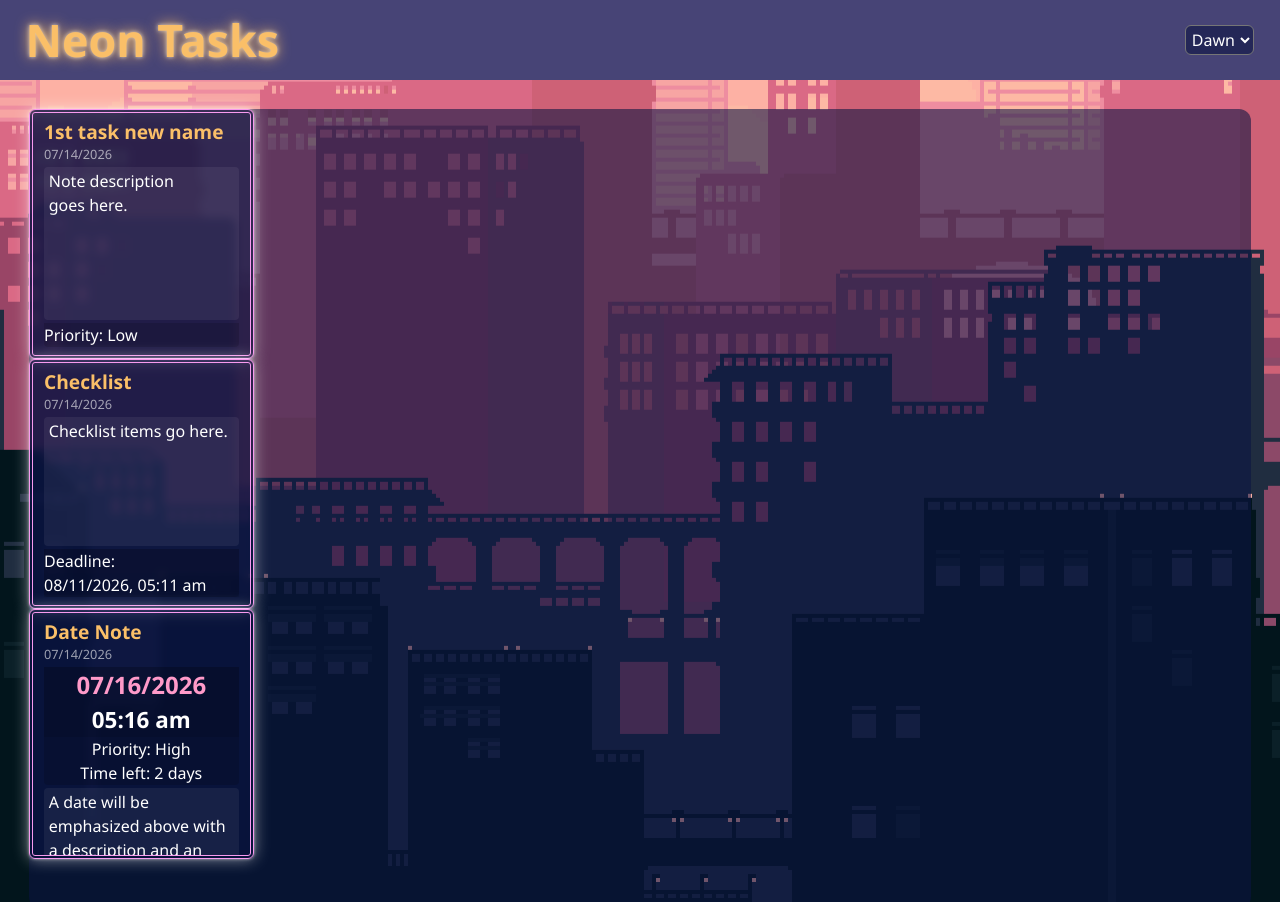
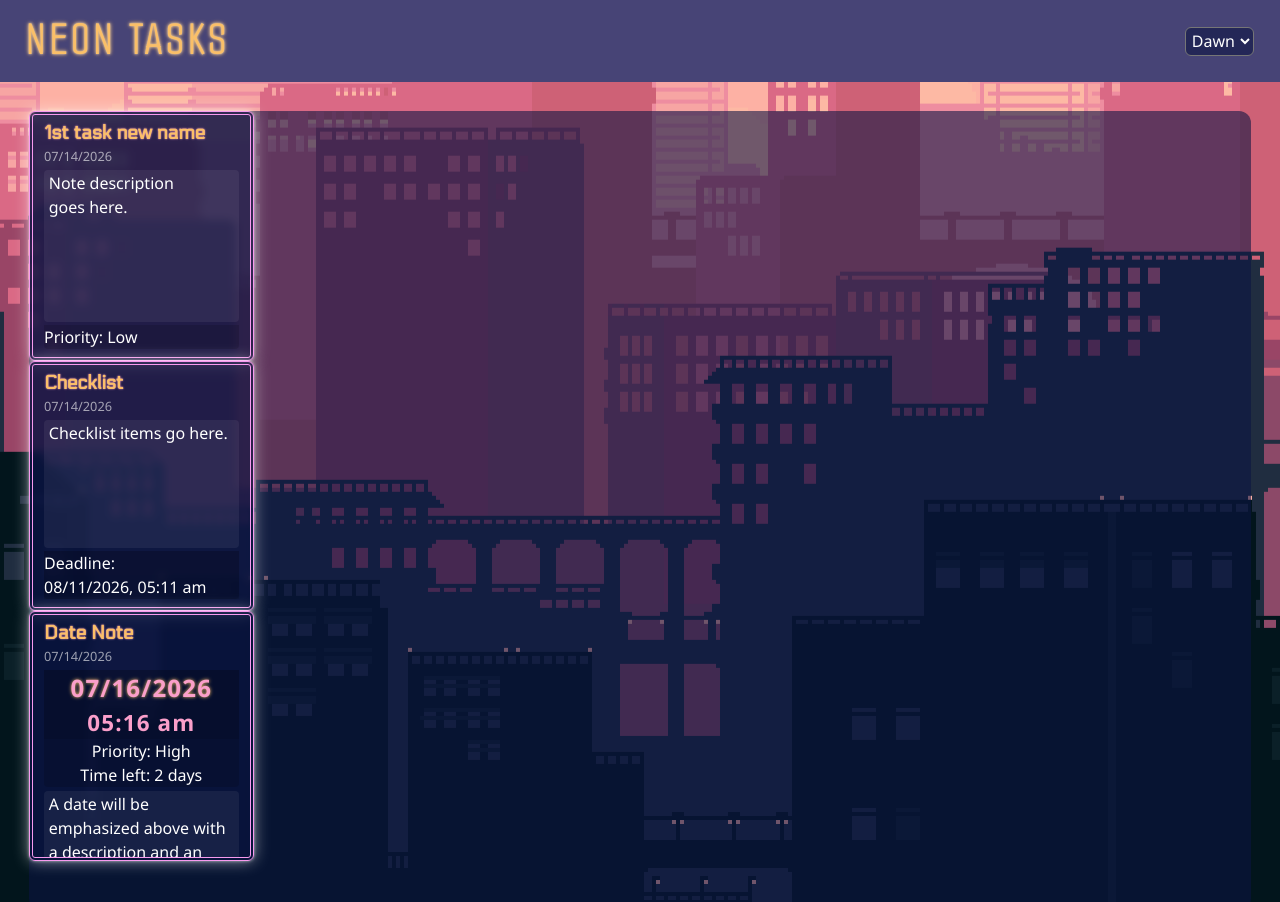
Before and after one commit to inflammable252-bit/neon-tasks, a website built with webpack: page src/template.html in a window 1280 px wide. Shown: the top 902 px of the page. Built offline with nearby package versions, Linux system fonts and the light colour scheme.

Commit message:
Add fonts, CSS adjustments

```diff
--- a/src/style.css
+++ b/src/style.css
@@ -1,13 +1,4 @@
 :root {
-    --bg-dusk: url(/src/images/dusk.png);
-    --bg-dusk-color: #4888B7;
-    --theme-dusk-dark: #202D40;
-    --theme-dusk-color: #151f53;
-    --theme-dusk-op: #202d40c5;
-    --theme-dusk-accent: #6bdd97;
-    --theme-dusk-font: #da7cf7;
-    --theme-dusk-font-l: #5cfa99;
-
     --bg-dawn: url(/src/images/dawn.png);
     --bg-dawn-color: #CD90B9;
     --theme-dawn-color: #474476;
@@ -15,7 +6,16 @@
     --theme-dawn-op: #0b144394;
     --theme-dawn-accent: #f79aef;
     --theme-dawn-font: #fabf68;
-    --theme-dawn-font-l: #ff9ac9;
+    --theme-dawn-font-l: #fa9fca;
+
+    --bg-dusk: url(/src/images/dusk.png);
+    --bg-dusk-color: #4888B7;
+    --theme-dusk-dark: #202D40;
+    --theme-dusk-color: #151f53;
+    --theme-dusk-op: #202d40c5;
+    --theme-dusk-accent: #7efaad;
+    --theme-dusk-font: #da7cf7;
+    --theme-dusk-font-l: #3afd85;
 
     --bg-night: url(/src/images/night.png);
     --bg-night-color: #1F52B7;
@@ -24,7 +24,7 @@
     --theme-night-op: #0b144386;
     --theme-night-accent: #e6db7d;
     --theme-night-font: #ffa047;
-    --theme-night-font-l: #ffe23d;
+    --theme-night-font-l: #fddf7e;
 
     --bg-current: var(--bg-dawn);
     --bg-current-color: var(--bg-dawn-color);
@@ -33,21 +33,46 @@
     --theme-current-op: var(--theme-dawn-op);
     --theme-current-accent: var(--theme-dawn-accent);
     --theme-current-font: var(--theme-dawn-font);
-    --theme-current-font-l: var(--theme-dawn-font-l)
+    --theme-current-font-l: var(--theme-dawn-font-l);
+
+    --p-normal: 'Segoe UI', Tahoma, Geneva, Verdana, sans-serif;
+    --p-strong: 'Electrolize', 'Segoe UI', Tahoma, Geneva, Verdana, sans-serif;
+    --h: 'Smooch Sans', 'Segoe UI', Tahoma, Geneva, Verdana, sans-serif;
 }
 
+@font-face {
+    font-family: 'Electrolize';
+    src: url('./fonts/Electrolize-Regular.woff2') format('woff2'),
+        url('./fonts/Electrolize-Regular.woff') format('woff');
+    font-weight: normal;
+    font-style: normal;
+    font-display: swap;
+}
+@font-face {
+    font-family: 'Smooch Sans';
+    src: url('./fonts/SmoochSans-Thin.woff2') format('woff2'),
+        url('./fonts/SmoochSans-Thin.woff') format('woff');
+    font-weight: 100;
+    font-style: normal;
+    font-display: swap;
+}
+
+
 body {
-    font-family: 'Segoe UI', Tahoma, Geneva, Verdana, sans-serif;
+    font-family: var(--p-normal);
     min-height: 100dvh;
     display: grid;
     grid-template-rows: auto 1fr auto;
     grid-template-columns: auto 1fr;
     background-color: var(--bg-current-color);
 }
-h1, h2, h3, h4 {
+h2, h3, h4 {
     color: var(--theme-current-font);
+    font-family: var(--p-strong);
+    text-shadow: 0 0 0.1em var(--theme-current-font-l);
 }
 header {
+
     grid-row: 1/2;
     grid-column: 1/-1;
     display: flex;
@@ -57,10 +82,14 @@ header {
     padding: 0.5vw 2vw;
     align-items: center;
     h1 {
-        font-size: calc(2em + 1vw);
+        font-weight: bold;
+        letter-spacing: 0.1em;
+        font-family: var(--h);
+        color: var(--theme-current-font);
+        font-size: calc(2.1em + 1vw);
         text-shadow:
-            0 0 0.3em var(--theme-current-font),
-            0 0 0.1em #ffffffcc;
+            0 0 0.1em var(--theme-current-font),
+            0 0 0.05em #ffffffcc;
     }
 }
 div#header-right {
@@ -163,10 +192,14 @@ main section#card-wrapper {
         font-size: 1.5em;
         color: var(--theme-current-font-l);
         font-weight: bold;
+        letter-spacing: 0.05em;
+        text-shadow: 0 0 0.15em var(--theme-current-font);
     }
     p.card-due-time {
         font-size: 1.4em;
-        font-weight: bold;
+        font-weight: 600;
+        letter-spacing: 0.05em;
+        color: var(--theme-current-font-l);
         background-color: #00000017;
     }
     p.card-timer {
--- a/src/template.html
+++ b/src/template.html
@@ -7,7 +7,7 @@
 </head>
 <body>
     <header>
-        <h1>Neon Tasks</h1>
+        <h1>NEON TASKS</h1>
         <div id ="header-right">
                 <select name="mode-select" id="mode-select">
                     <option value="dawn">Dawn</option>
```
Also changed, not shown: src/fonts/Electrolize-Regular.woff (added), src/fonts/Electrolize-Regular.woff2 (added), src/fonts/SmoochSans-Thin.woff (added), src/fonts/SmoochSans-Thin.woff2 (added).
